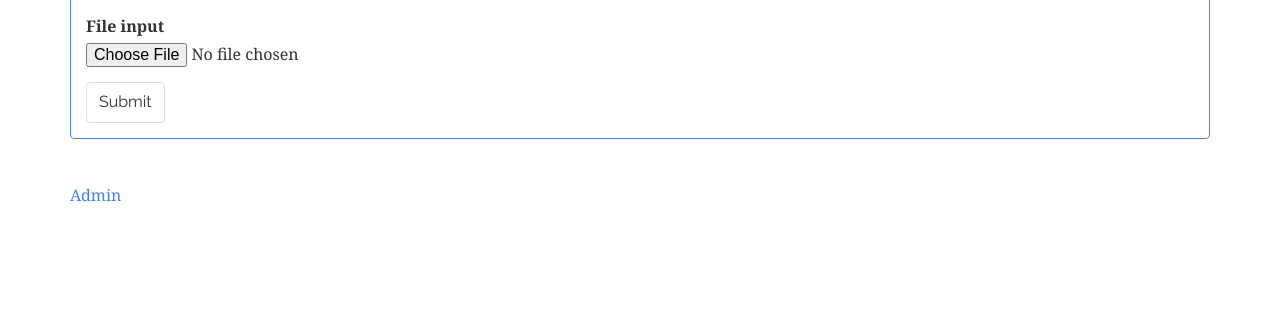
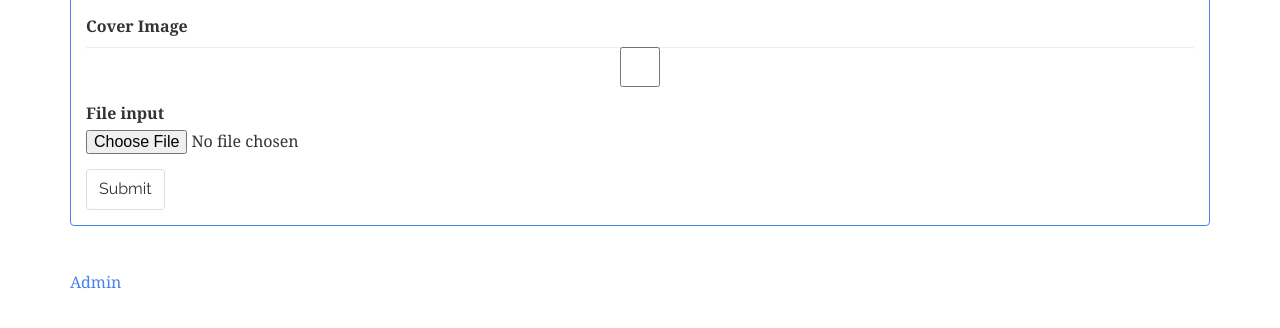
Before and after one commit to caseydm/governmentswagger, a Flask app: page /upload in a window 1280 px wide. Shown: the part 296-624 px from the top of the page. Run offline with Flask 2, Linux system fonts and the light colour scheme; data that the repository does not hold is empty; some libraries are stand-ins or nearby versions.

Commit message:
added cover_image to image upload form

```diff
--- a/app.py
+++ b/app.py
@@ -8,7 +8,7 @@ from flask_migrate import Migrate, MigrateCommand
 from werkzeug import secure_filename
 from flask_wtf.file import FileField
 from flask_wtf import Form
-from wtforms import StringField
+from wtforms import StringField, BooleanField
 from wtforms.ext.sqlalchemy.fields import QuerySelectField
 import boto3
 
@@ -43,6 +43,7 @@ def hotel_query():
 class ImageForm(Form):
     name = StringField('Name')
     file = FileField('Your image')
+    cover_image = BooleanField('Cover Image')
     hotel = QuerySelectField(query_factory=hotel_query, get_label='name', allow_blank=True)
 
 
@@ -63,8 +64,9 @@ def upload():
         url = 'http://s3.amazonaws.com/governmentswagger/' + filename
         name = form.name.data
         hotel = form.hotel.data
+        cover_image = form.cover_image.data
         key = filename
-        image = Image(name, url, key, hotel.id)
+        image = Image(name, url, key, cover_image, hotel.id)
         db.session.add(image)
         db.session.commit()
         return redirect('/upload')
--- a/models.py
+++ b/models.py
@@ -52,8 +52,9 @@ class Image(db.Model):
     cover_image = db.Column(db.Boolean())
     hotel_id = db.Column(db.Integer, db.ForeignKey('hotels.id'))
 
-    def __init__(self, name, url, key, hotel_id):
+    def __init__(self, name, url, key, cover_image, hotel_id):
         self.name = name
         self.url = url
         self.key = key
+        self.cover_image = cover_image
         self.hotel_id = hotel_id
--- a/templates/upload.html
+++ b/templates/upload.html
@@ -17,6 +17,10 @@
                 <div class="form-group">
                     <label for="hotel">Hotel</label>
                     {{ form.hotel(class_="form-control")  }}
+                </div>
+                 <div class="form-group">
+                    <label for="cover_image">Cover Image</label>
+                    {{ form.cover_image(class_="form-control")  }}
                 </div>
                 <div class="form-group">
                     <label for="exampleInputFile">File input</label>
```
